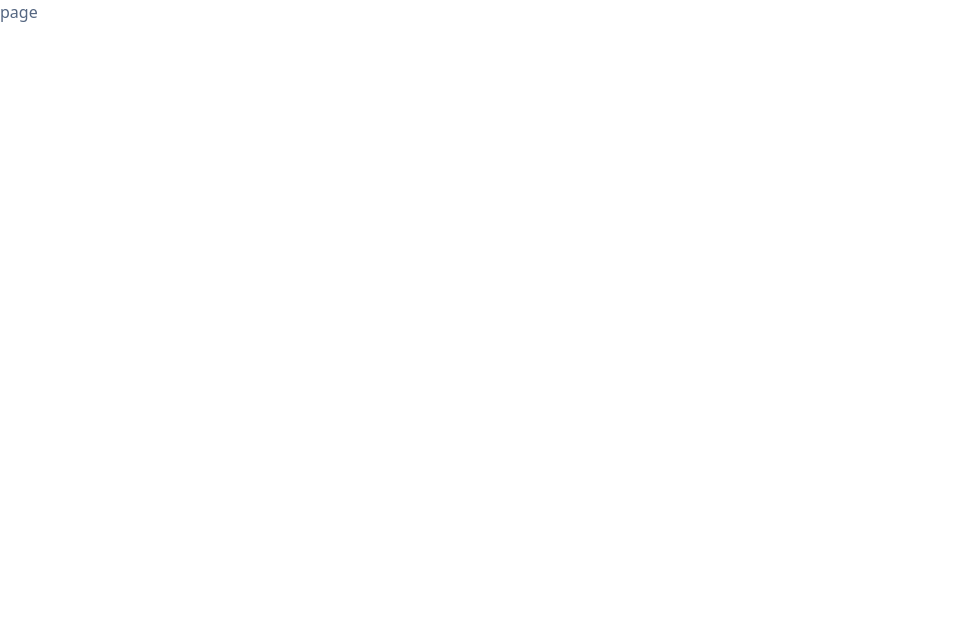
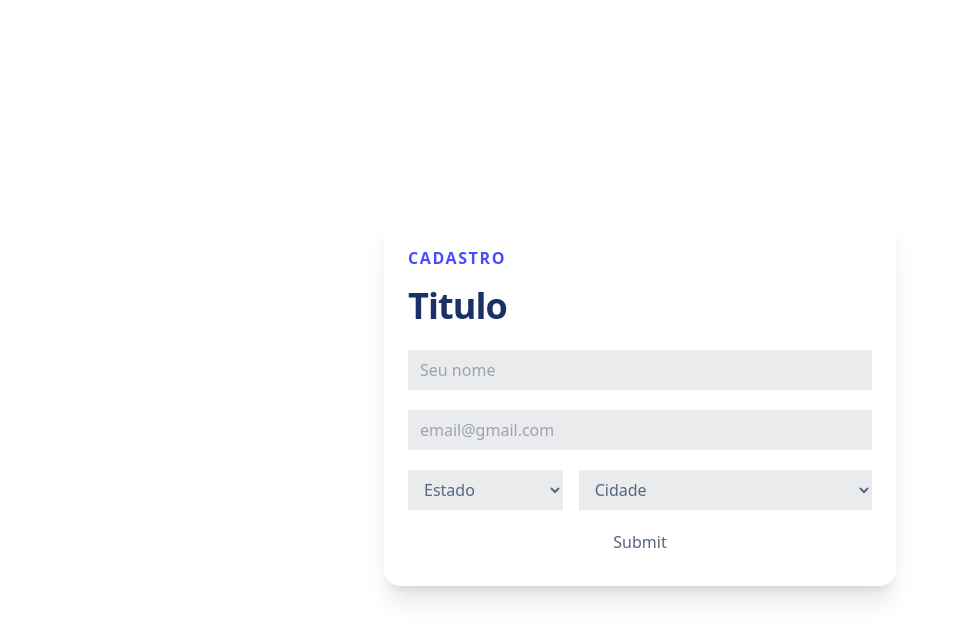
Before and after one commit to ilgarcia/wkm-challenge, a Next.js app in the folder client/: page /pessoa/add in a window 1280 px wide. Shown: the top 640 px of the page, without its empty margins (0-956 px from the left). Built offline with nearby package versions, Linux system fonts and the light colour scheme.

Commit message:
feat: adicionar person form na página /pessoa/add
Body:
Foi criado um formulário para adicionar uma pessoa.
Este componente esta pronto para receber a lógica necessários nas próximas etapas de desenvolvimento.

```diff
--- a/client/src/app/globals.css
+++ b/client/src/app/globals.css
@@ -40,6 +40,20 @@
   }
 }
 
+@layer components {
+  .card {
+    @apply bg-background rounded-2xl py-8 px-6 shadow-xl;
+  }
+
+  .upperTitle {
+    @apply uppercase font-bold text-secondary text-base tracking-widest mb-4;
+  }
+
+  .title {
+    @apply font-bold text-primary text-4xl tracking-tight mb-6;
+  }
+}
+
 @layer utilities {
   .text-balance {
     text-wrap: balance;
--- a/client/src/app/pessoa/add/page.tsx
+++ b/client/src/app/pessoa/add/page.tsx
@@ -1,7 +1,15 @@
+import NewPersonForm from "@/components/NewPersonForm";
+
 function page() {
   return (
-    <div>page</div>
-  )
+    <section className="flex justify-center items-center w-full min-h-screen">
+      <div className="card max-w-lg w-full">
+        <p className="upperTitle">Cadastro</p>
+        <h1 className="title">Titulo</h1>
+        <NewPersonForm />
+      </div>
+    </section>
+  );
 }
 
-export default page
+export default page;
--- /dev/null
+++ b/client/src/components/NewPersonForm.tsx
@@ -0,0 +1,88 @@
+"use client";
+
+import { useRouter } from "next/navigation";
+import { useForm } from "react-hook-form";
+import { zodResolver } from "@hookform/resolvers/zod";
+import * as z from "zod";
+
+// This will be type-safe and validated.
+const personFormSchema = z.object({
+  nome: z.string().min(1).max(250),
+  email: z.string().min(1).email(),
+  estado: z.string().min(1),
+  cidade: z.string().min(1),
+});
+
+function NewPersonForm() {
+  const router = useRouter();
+
+  // Integrate react-hook-form with zod validation library
+  const {
+    register,
+    handleSubmit,
+    formState: { errors },
+  } = useForm<z.infer<typeof personFormSchema>>({
+    resolver: zodResolver(personFormSchema),
+    defaultValues: {
+      nome: "",
+      email: "",
+      estado: "",
+      cidade: "",
+    },
+  });
+
+  // Submit handler
+  function onSubmit(data: z.infer<typeof personFormSchema>) {
+    console.log(data);
+  }
+
+  return (
+    <form onSubmit={handleSubmit(onSubmit)} className="flex flex-col space-y-5">
+      <input
+        {...register("nome")}
+        placeholder="Seu nome"
+        className="bg-slate-700/10 px-3 py-2"
+      />
+      {errors.nome?.message && <p>{errors.nome?.message}</p>}
+      <input
+        {...register("email")}
+        placeholder="email@gmail.com"
+        className="bg-slate-700/10 px-3 py-2"
+      />
+      {errors.email?.message && <p>{errors.email?.message}</p>}
+      <div className="grid grid-cols-6 space-x-4">
+        <div className="col-span-2">
+          <select
+            defaultValue=""
+            {...register("estado")}
+            className="w-full bg-slate-700/10 px-3 py-2 required:invalid:text-red-800"
+          >
+            <option value="" disabled hidden>
+              Estado
+            </option>
+            <option value="SP">SP</option>
+            <option value="RJ">RJ</option>
+          </select>
+          {errors.estado?.message && <p>{errors.estado?.message}</p>}
+        </div>
+        <div className="col-span-4">
+          <select
+            defaultValue=""
+            {...register("cidade")}
+            className="w-full bg-slate-700/10 px-3 py-2"
+          >
+            <option value="" disabled hidden>
+              Cidade
+            </option>
+            <option value="SP">SP</option>
+            <option value="RJ">RJ</option>
+          </select>
+          {errors.cidade?.message && <p>{errors.cidade?.message}</p>}
+        </div>
+      </div>
+      <input type="submit" />
+    </form>
+  );
+}
+
+export default NewPersonForm;
```
Also changed, not shown: client/package.json (+9 -4 lines), 1 other file (tests, documents, lock files or other folders). Lines whose indentation alone changed are shown as unchanged.
